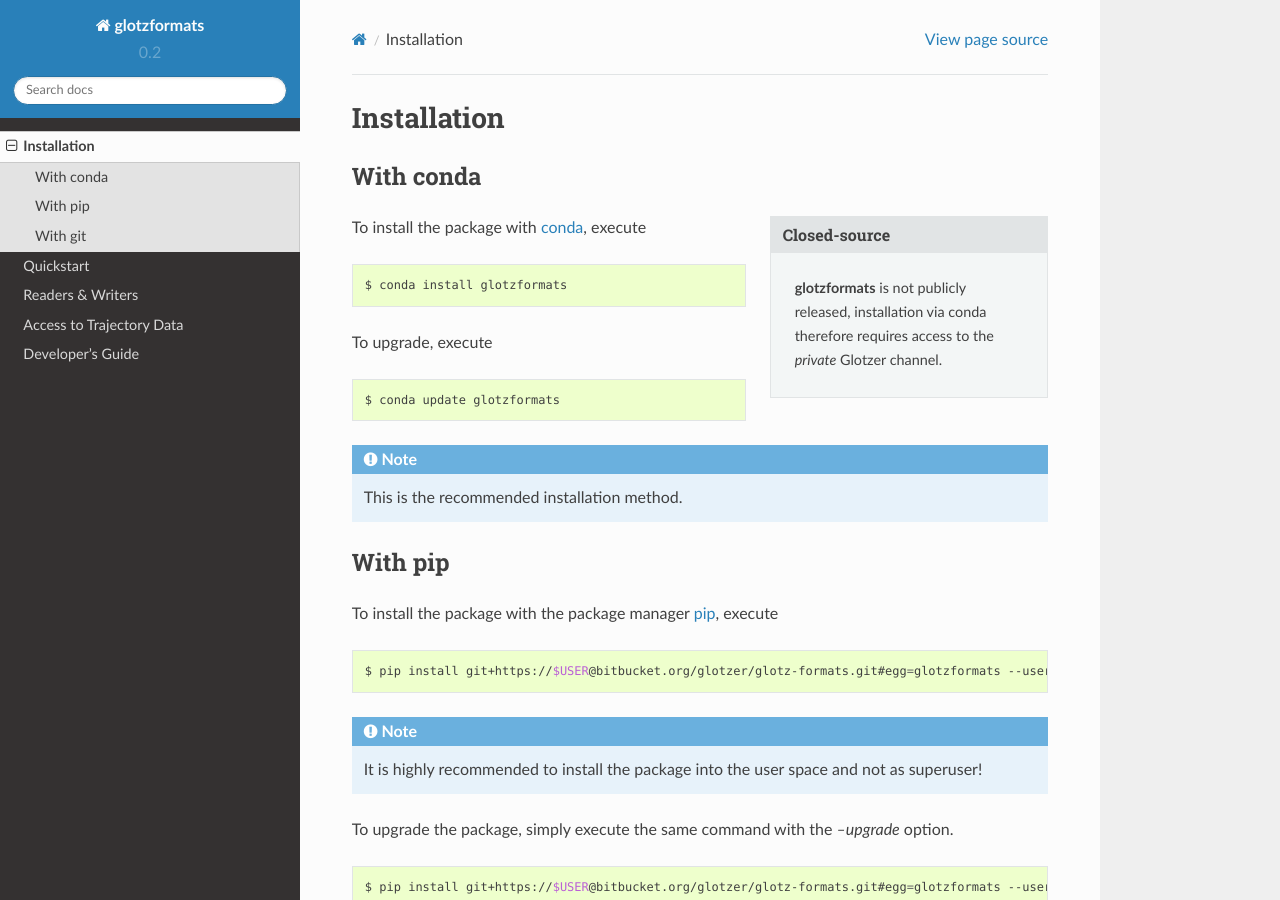
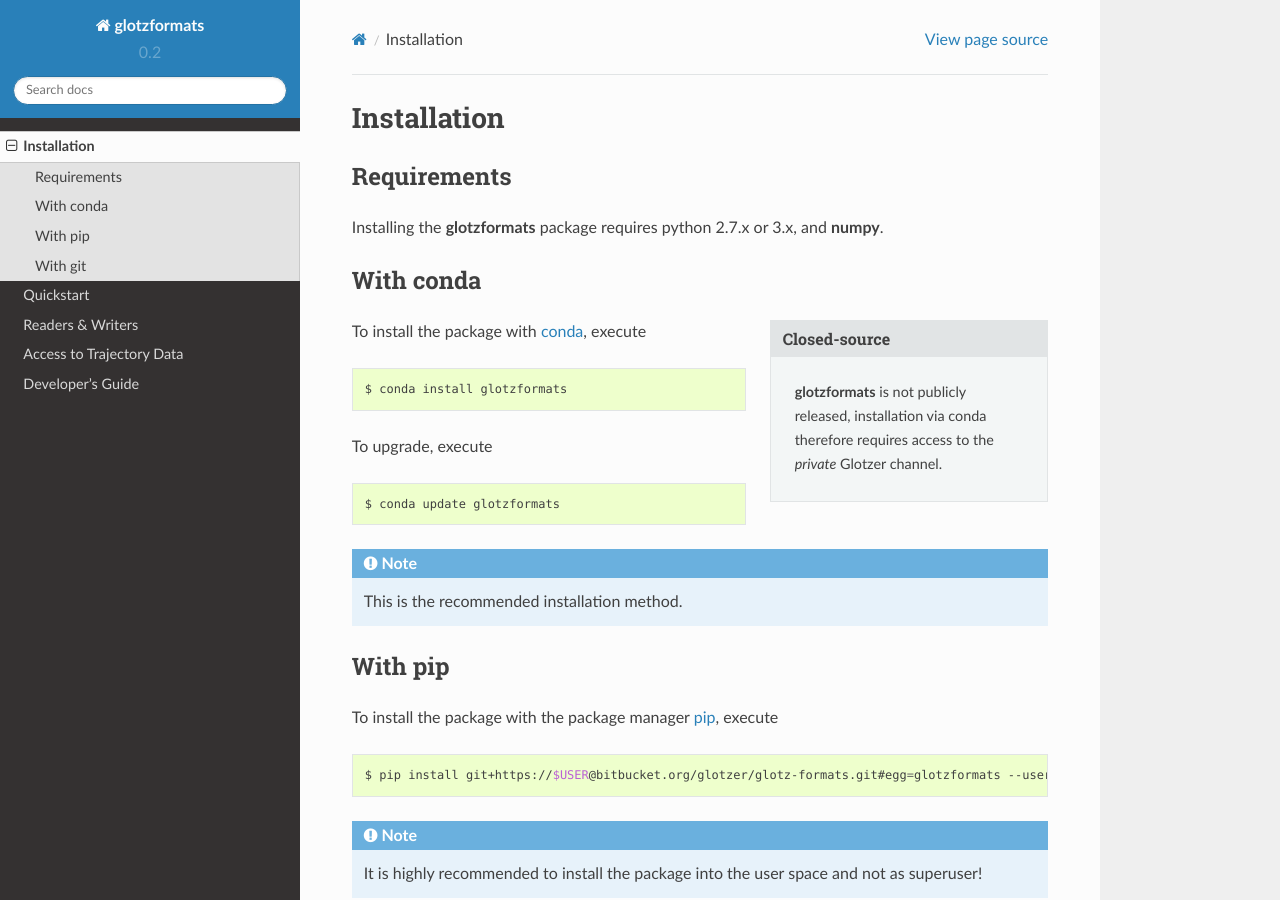
Before and after one commit to glotzerlab/garnett, a Sphinx documentation site: the page built from doc/installation.rst, in a window 1280 px wide and 900 px high. Built offline with Sphinx 7.4.7 and the Read the Docs theme 2.0.0, drawn with Linux system fonts in a browser that asks for light colours.

Commit message:
Add note about requirements to installation doc.

```diff
--- a/doc/installation.rst
+++ b/doc/installation.rst
@@ -1,5 +1,10 @@
 Installation
 ============
+
+Requirements
+------------
+
+Installing the **glotzformats** package requires python 2.7.x or 3.x, and **numpy**.
 
 With conda
 ----------
```
